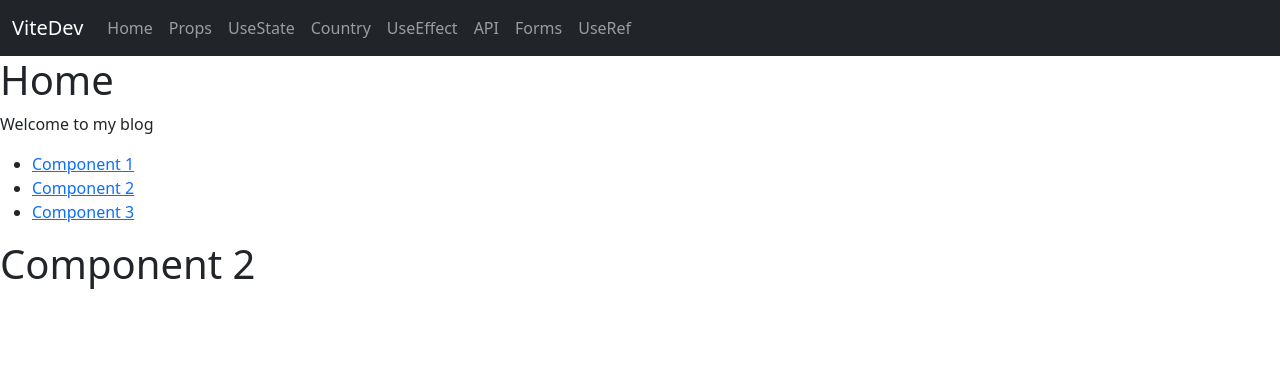
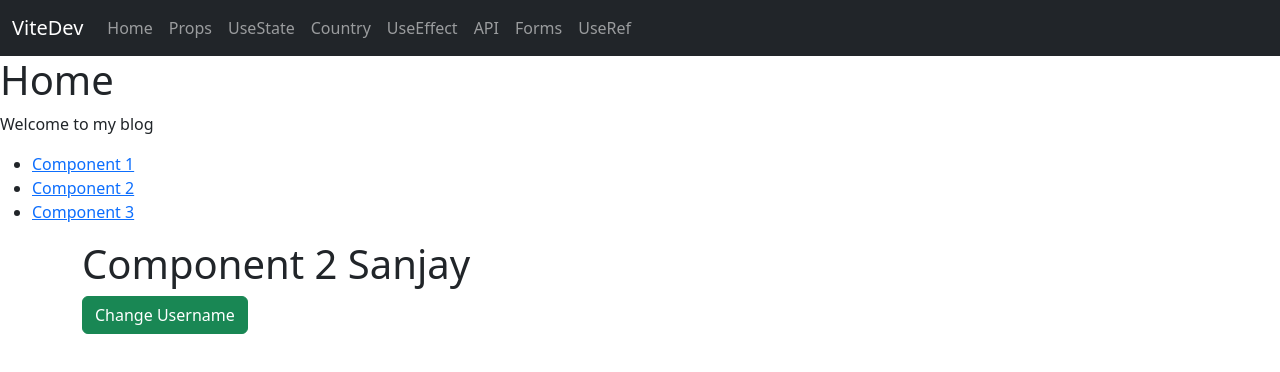
Before and after one commit to night-slayer18/vitedev, a React (Vite) app: page /home/component2 in a window 1280 px wide. Shown: the top 372 px of the page. Built offline with nearby package versions, Linux system fonts and the light colour scheme.

Commit message:
useContext hook

```diff
--- a/src/App.jsx
+++ b/src/App.jsx
@@ -16,9 +16,11 @@ import Component1 from './components/childs/Component1';
 import Component2 from './components/childs/Component2';
 import Component3 from './components/childs/Component3';
 import RefComponent from './components/RefComponent';
+import UploadContext from './context/UploadContext';
 function App() {
   return (
     <>
+      <UploadContext>
       <BrowserRouter>
         <Navbar/>
         <Routes>
@@ -36,6 +38,7 @@ function App() {
           <Route exact path="/ref" element={<RefComponent/>} />
         </Routes>
       </BrowserRouter>
+      </UploadContext>
     </>
   )
 }
--- a/src/components/childs/Component1.jsx
+++ b/src/components/childs/Component1.jsx
@@ -1,7 +1,12 @@
+import { useContext } from "react"
+import valueContext from "../../context/Context"
+
 const Component1 = () => {
+  const {setUsername} = useContext(valueContext)
   return (
-    <div>
+    <div className="container">
       <h1>Component 1</h1>
+      <button className="btn btn-primary" onClick={()=>setUsername('rohan')}>Change Username</button>
     </div>
   )
 }
--- a/src/components/childs/Component2.jsx
+++ b/src/components/childs/Component2.jsx
@@ -1,7 +1,12 @@
+import { useContext } from "react"
+import valueContext from "../../context/Context"
+
 const Component2 = () => {
+  const {username,setUsername} =  useContext(valueContext)
   return (
-    <div>
-      <h1>Component 2</h1>
+    <div className="container">
+      <h1>Component 2 {username}</h1>
+      <button className="btn btn-success" onClick={()=>setUsername('rohan')}>Change Username</button>
     </div>
   )
 }
--- a/src/components/childs/Component3.jsx
+++ b/src/components/childs/Component3.jsx
@@ -1,7 +1,11 @@
+import { useContext } from "react"
+import valueContext from "../../context/Context"
+
 const Component3 = () => {
+  const {username} = useContext(valueContext)
   return (
-    <div>
-      <h1>Component 3</h1>
+    <div className="container">
+      <h1>Component 3 {username}</h1>
     </div>
   )
 }
--- /dev/null
+++ b/src/context/Context.jsx
@@ -0,0 +1,5 @@
+import { createContext } from 'react';
+
+const valueContext = createContext();
+
+export default valueContext;
--- /dev/null
+++ b/src/context/UploadContext.jsx
@@ -0,0 +1,18 @@
+import { useState } from 'react';
+import Context from './Context'
+import PropTypes from 'prop-types';
+
+const UploadContext = (props) => {
+    const [username, setUsername] = useState('Sanjay');
+    return (
+        <Context.Provider value={{username,setUsername}}>
+            {props.children}
+        </Context.Provider>
+    )
+}
+
+UploadContext.propTypes = {
+    children: PropTypes.node.isRequired
+};
+
+export default UploadContext
```
